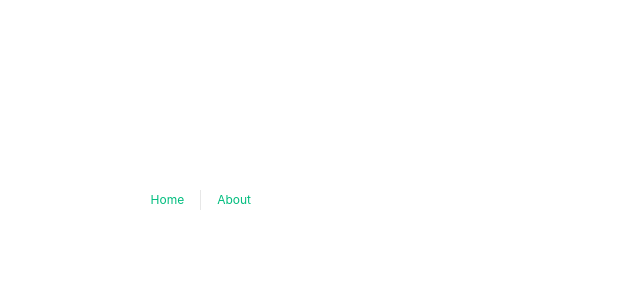
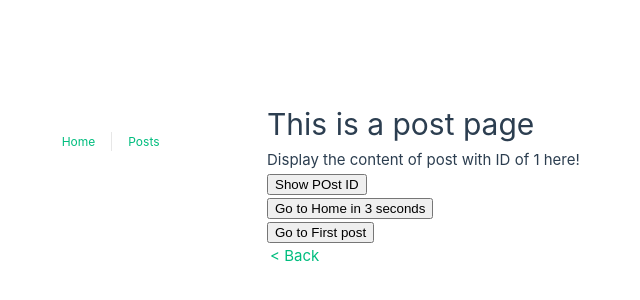
Before and after one commit to rafaelnunez/vue-composition, a Vue app: page /postDetail/1 in a window 1280 px wide. Before the commit this address had no page. Shown: the part 216-516 px from the top of the page, without its empty margins (373-1013 px from the left). Built offline with nearby package versions, Linux system fonts and the light colour scheme.

Commit message:
feat: implementing  the useRoute feature.

```diff
--- a/src/App.vue
+++ b/src/App.vue
@@ -6,7 +6,7 @@
 <template>
   <nav>
     <RouterLink to="/">Home</RouterLink>
-    <RouterLink to="/about">About</RouterLink>
+    <RouterLink to="/posts">Posts</RouterLink>
   </nav>
 
   <RouterView />
--- a/src/router/index.ts
+++ b/src/router/index.ts
@@ -1,5 +1,5 @@
 import { createRouter, createWebHistory } from 'vue-router'
-import HomeView from '../views/HomeView.vue'
+import HomeView from '../views/PostsView.vue'
 
 const router = createRouter({
   history: createWebHistory(import.meta.env.BASE_URL),
@@ -10,12 +10,14 @@
       component: HomeView
     },
     {
-      path: '/about',
-      name: 'about',
-      // route level code-splitting
-      // this generates a separate chunk (About.[hash].js) for this route
-      // which is lazy-loaded when the route is visited.
-      component: () => import('../views/AboutView.vue')
+      path: '/posts',
+      name: 'posts',
+      component: () => import('../views/PostsView.vue')
+    },
+    {
+      path: '/postDetail/:id',
+      name: 'postDetail',
+      component: () => import('../views/PostDetailView.vue')
     }
   ]
 })
--- a/src/views/AboutView.vue
+++ /dev/null
@@ -1,15 +0,0 @@
-<template>
-  <div class="about">
-    <h1>About</h1>
-    <textarea v-autofocus=""></textarea>
-
-  </div>
-</template>
-
-<script setup>
-/*
-  imports
-*/
-import { vAutofocus } from "@/directives/vAutofocus"
-
-</script>
--- /dev/null
+++ b/src/views/PostDetailView.vue
@@ -0,0 +1,39 @@
+<template>
+  <div class="post-detail">
+    <h1>This is a post page</h1>
+    <p>Display the content of post with ID of {{ $route.params.id }} here!</p>
+    <div>
+      <button @click="showPostId">Show POst ID</button>
+    </div>
+    <div>
+      <button @click="goHomeIn3Seconds">Go to Home in 3 seconds</button>
+    </div>
+    <div>
+      <button @click="goTofirstPost">Go to First post</button>
+    </div>
+    <p><RouterLink to="/posts">&lt; Back</RouterLink></p>
+  </div>
+</template>
+
+<script setup>
+import { useRoute, useRouter } from "vue-router";
+
+/*
+  imports
+*/
+const route = useRoute();
+const router = useRouter();
+
+const showPostId = () => {
+  alert(`The ID of this post is: ${route.params.id}`);
+};
+
+const goHomeIn3Seconds = () => {
+  setTimeout(() => {
+    router.push({ name: "home" });
+  }, 3000);
+};
+const goTofirstPost = () => {
+  router.push({ name: "postDetail", params: { id: "id1" } });
+};
+</script>
--- /dev/null
+++ b/src/views/PostsView.vue
@@ -0,0 +1,32 @@
+<template>
+  <div class="posts">
+    <h1>Posts</h1>
+
+    <ul>
+      <li>
+        <RouterLink to="/postDetail/id1"> Post 1 </RouterLink>
+      </li>
+      <li>
+        <RouterLink to="/postDetail/id2"> Post 2 </RouterLink>
+      </li>
+      <li>
+        <RouterLink to="/postDetail/id3"> Post 3 </RouterLink>
+      </li>
+    </ul>
+
+    <textarea v-autofocus></textarea>
+  </div>
+</template>
+
+<script setup>
+/*
+  imports
+*/
+import { vAutofocus } from "@/directives/vAutofocus";
+</script>
+
+<style scoped>
+ul {
+  margin-bottom: 30px;
+}
+</style>
```
